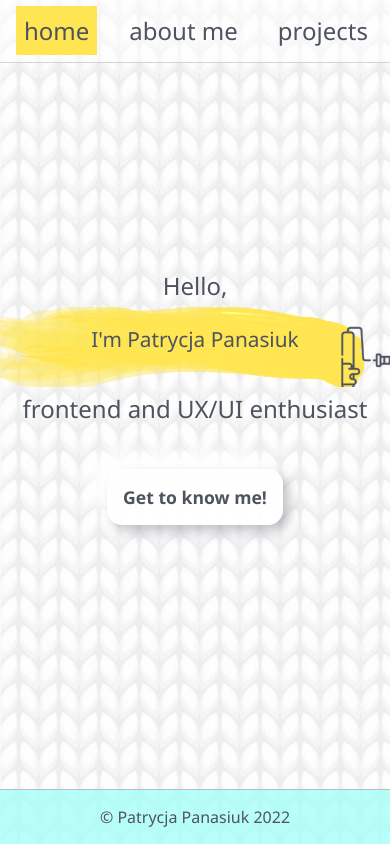
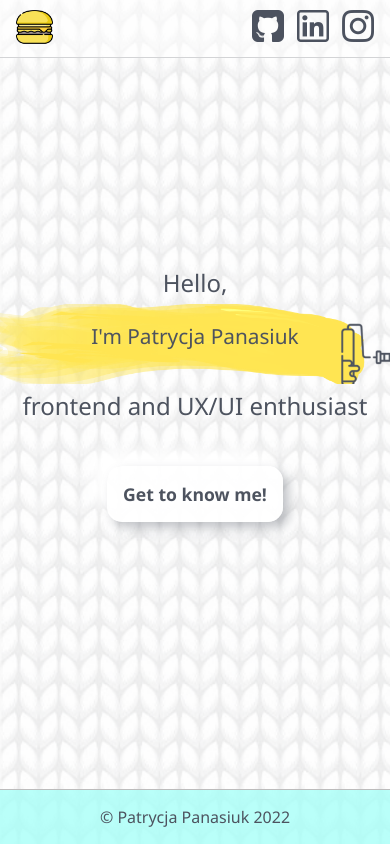
Before and after one commit to qatta93/portfolio22, a Next.js app: page / in a window 390 px wide. Built offline with nearby package versions, Linux system fonts and the light colour scheme.

Commit message:
navbar resize bug fixed

```diff
--- a/src/components/Layout.tsx
+++ b/src/components/Layout.tsx
@@ -6,25 +6,20 @@ import styles from '../../public/styles/Layout.module.css';
 export const Layout = ({ children }:React.PropsWithChildren<{}>) => {
   const [mobileMenu, setMobileMenu] = useState(false);
   const [vh, setVh] = React.useState(0);
+  const [width, setWidth] = useState<number>(0);
 
   const handleResize = () => setWidth(window.innerWidth);
-  const [width, setWidth] = useState<number>(0);
-  const isTablet = (767 < width && width !==0);
-
-  if (typeof window !== "undefined" && width === 0){
-    const defaultWidth = window.innerHeight;
-    setWidth(defaultWidth);
-  }
+  const isTablet = 767 < width;
 
   if (typeof window !== "undefined") {
     useEffect(() => {
       setVh(window.innerHeight * 0.01);
+      setWidth(window.innerWidth);
       window.addEventListener('resize', handleResize);
       () => window.removeEventListener('resize', handleResize);
-    }, [handleResize]);
+    }, [width]);
     document.documentElement.style.setProperty('--vh', `${vh}px`)
   }
-
 
   return (
     <div className={styles.wrapper}>
```
